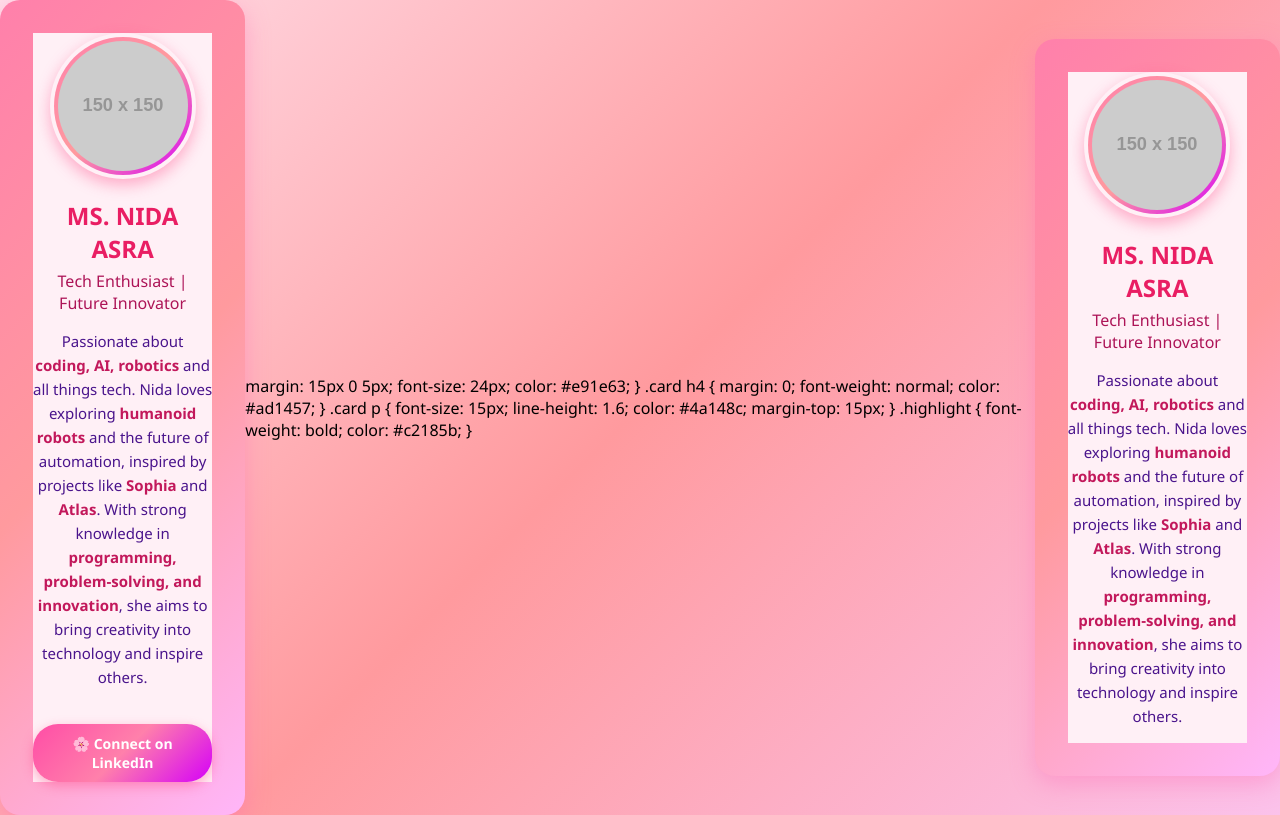
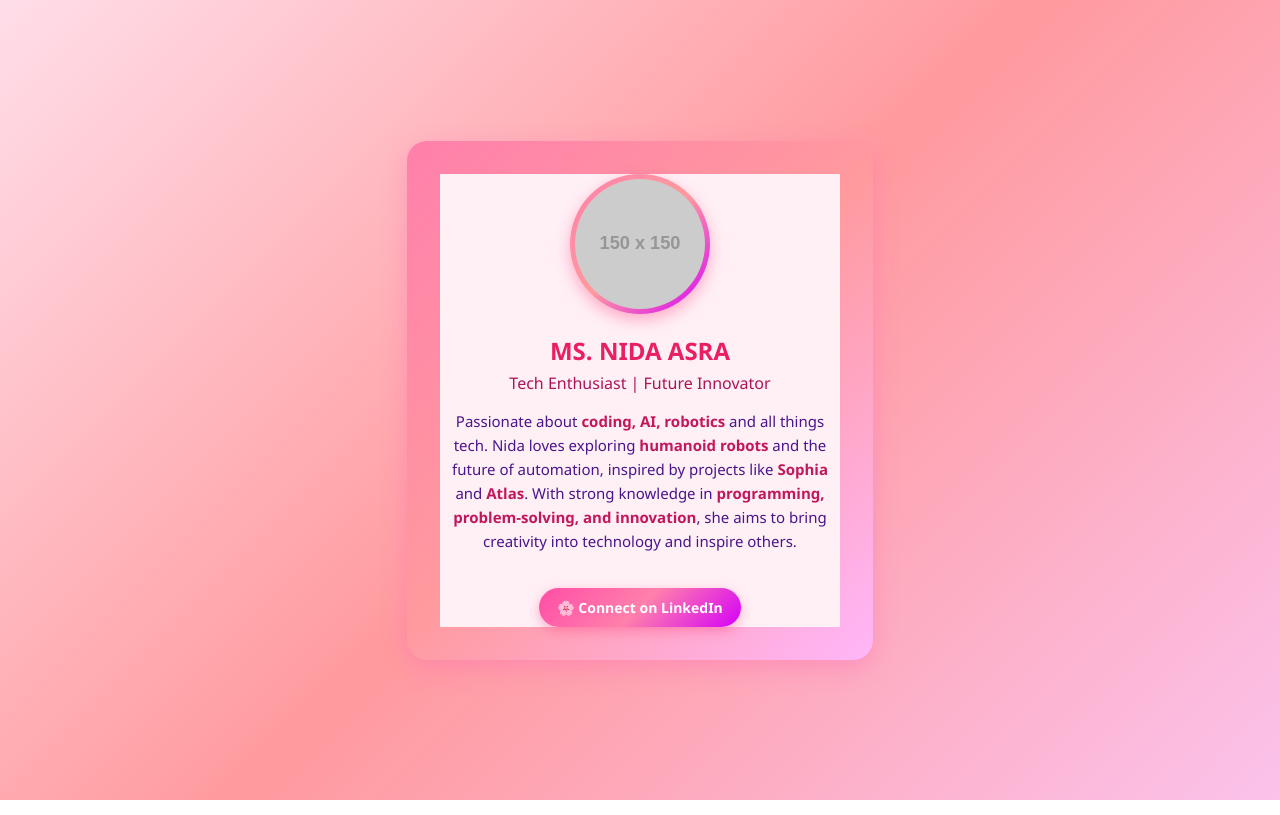
Before and after one commit to issu321/Test-nida-website-, a plain HTML site: page index.html in a window 1280 px wide. Drawn offline with Linux system fonts and the light colour scheme; placeholder pictures from the web are drawn by us.

Commit message:
Update index.html

```diff
--- a/index.html
+++ b/index.html
@@ -29,21 +29,27 @@
       background-clip: content-box, border-box;
     }
 
-    .card img {
+    /* Image wrapper for gradient border */
+    .img-container {
+      display: inline-block;
+      padding: 5px;
+      border-radius: 50%;
+      background: linear-gradient(135deg, #ff80ab, #ff9a9e, #d500f9);
+      box-shadow: 0px 6px 15px rgba(255, 64, 129, 0.4);
+    }
+
+    .img-container img {
       width: 130px;
       height: 130px;
       border-radius: 50%;
       object-fit: cover;
-      border: 4px solid transparent;
-      background-image: linear-gradient(135deg, #ff80ab, #ff9a9e, #d500f9);
-      background-clip: padding-box, border-box;
-      padding: 4px;
-      box-shadow: 0px 6px 15px rgba(255, 64, 129, 0.4);
+      display: block;
     }
 
     .card h2 {
       margin: 15px 0 5px;
       font-size: 24px;
+      font-weight: bold;
       color: #e91e63;
     }
 
@@ -87,7 +93,9 @@
 </head>
 <body>
   <div class="card">
-    <img src="https://via.placeholder.com/150" alt="Nida Asra Photo">
+    <div class="img-container">
+      <img src="https://via.placeholder.com/150" alt="Nida Asra Photo">
+    </div>
     <h2>MS. NIDA ASRA</h2>
     <h4>Tech Enthusiast | Future Innovator</h4>
     <p>
@@ -100,42 +108,4 @@
     <a href="https://www.linkedin.com/in/nida-asra" target="_blank" class="btn">🌸 Connect on LinkedIn</a>
   </div>
 </body>
-</html>      margin: 15px 0 5px;
-      font-size: 24px;
-      color: #e91e63;
-    }
-
-    .card h4 {
-      margin: 0;
-      font-weight: normal;
-      color: #ad1457;
-    }
-
-    .card p {
-      font-size: 15px;
-      line-height: 1.6;
-      color: #4a148c;
-      margin-top: 15px;
-    }
-
-    .highlight {
-      font-weight: bold;
-      color: #c2185b;
-    }
-  </style>
-</head>
-<body>
-  <div class="card">
-    <img src="https://via.placeholder.com/150" alt="Nida Asra Photo">
-    <h2>MS. NIDA ASRA</h2>
-    <h4>Tech Enthusiast | Future Innovator</h4>
-    <p>
-      Passionate about <span class="highlight">coding, AI, robotics</span> and all things tech.
-      Nida loves exploring <span class="highlight">humanoid robots</span> and the future of automation,
-      inspired by projects like <span class="highlight">Sophia</span> and <span class="highlight">Atlas</span>.
-      With strong knowledge in <span class="highlight">programming, problem-solving, and innovation</span>,
-      she aims to bring creativity into technology and inspire others.
-    </p>
-  </div>
-</body>
 </html>
```
